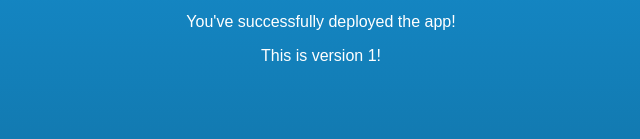
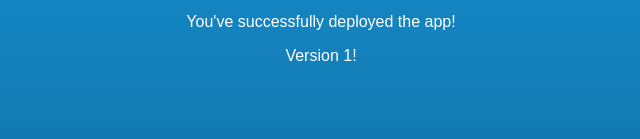
Before and after one commit to Nikolai1991/ci, a plain HTML site: page CI-build-docker-image/Nginx/index.html in a window 1280 px wide. Shown: the part 661-800 px from the top of the page, 319-959 px from the left. Drawn offline with Linux system fonts and the light colour scheme.

Commit message:
Update index.html

```diff
--- a/CI-build-docker-image/Nginx/index.html
+++ b/CI-build-docker-image/Nginx/index.html
@@ -40,7 +40,7 @@
                 <p>
                 <P>
 
-                        This is version 1!
+                        Version 1!
 
                 <p>
         </div>
```
